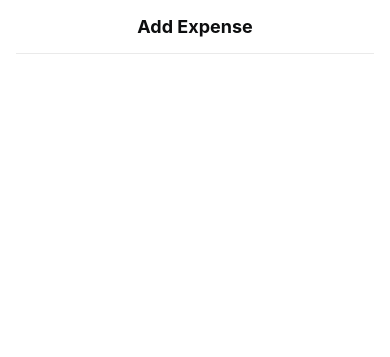
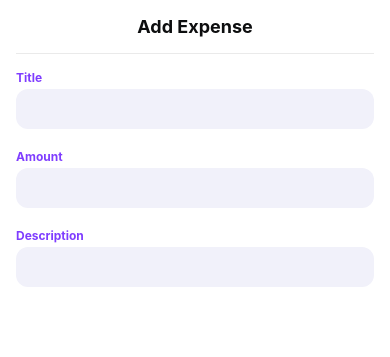
Before and after one commit to ChrisJoshRoberts/expense-tracker, a React Native app: screen /ManageExpenses in a window 390 px wide. Shown: the top 357 px of the page. Built offline with nearby package versions, Linux system fonts and the light colour scheme.

Commit message:
building expense form

```diff
--- /dev/null
+++ b/components/ManageExpense/ExpenseForm.js
@@ -0,0 +1,34 @@
+import { Keyboard, StyleSheet, Text, TextInput, View } from 'react-native'
+import React from 'react'
+import Input from './Input'
+
+const ExpenseForm = () => {
+
+  const amountChangedHandler = () => {
+    console.log('amount changed')
+  }
+  return (
+    <View>
+      <Input label={'Title'}  />
+      <Input
+        label={'Amount'}
+        textInputConfig={{
+          keyboardType: 'decimal-pad',
+          plaholder: 'Enter amount',
+          onChangeText: amountChangedHandler,
+
+        }}/>
+      <Input
+        label={'Description'}
+        textInputConfig={{
+          multiline: true,
+          plaholder: 'Enter description',
+        }}
+      />
+    </View>
+  )
+}
+
+export default ExpenseForm
+
+const styles = StyleSheet.create({})
--- /dev/null
+++ b/components/ManageExpense/Input.js
@@ -0,0 +1,34 @@
+import { StyleSheet, Text, TextInput, View } from 'react-native'
+import React from 'react'
+import { colors } from '../../constants/Colors'
+
+const Input = ({label, textInputConfig}) => {
+  return (
+    <View>
+      <Text style={styles.label}>{label}</Text>
+      <TextInput {...textInputConfig}  style={styles.input}/>
+    </View>
+  )
+}
+
+export default Input
+
+const styles = StyleSheet.create({
+  label: {
+    fontSize: 12,
+    fontWeight: 700,
+    marginBottom: 4,
+    color: colors.primaryPurple
+  },
+  input: {
+    height: 40,
+    borderRadius: 4,
+    padding: 8,
+    marginBottom: 20,
+    borderRadius: 12,
+    fontSize: 16,
+    color: colors.baseDark,
+    fontWeight: 700,
+    backgroundColor: colors.offWhite
+  }
+})
--- a/screens/ManageExpense.js
+++ b/screens/ManageExpense.js
@@ -1,9 +1,10 @@
-import { SafeAreaView, StyleSheet, Text, View } from 'react-native'
+import { SafeAreaView, StyleSheet, Text, TextInput, View } from 'react-native'
 import React, { useContext } from 'react'
 import { colors } from '../constants/Colors'
 import EditExpenseCard from '../components/EditExpenseCard'
 import Button from '../components/ExpensesOutput/UI/Button'
 import { ExpensesContext } from '../store/expenses-context'
+import ExpenseForm from '../components/ManageExpense/ExpenseForm'
 
 
 const ManageExpense = ({route, navigation}) => {
@@ -44,6 +45,12 @@ const ManageExpense = ({route, navigation}) => {
           />
         </View>
       }
+      {
+        !isEditing &&
+        <View style={styles.formContainer}>
+          <ExpenseForm />
+        </View>
+      }
         <View style={styles.buttonContainer}>
             <Button onPress={cancelHandler} mode='flat'>Cancel</Button>
             <Button onPress={confirmHandler}>{isEditing ? 'Update': 'Add'}</Button>
@@ -74,6 +81,9 @@ const styles = StyleSheet.create({
     flex: 1,
     alignItems: 'center',
     width: '100%'
+  },
+  formContainer: {
+    flex: 1,
+    padding: 16,
   }
-
 })
```
